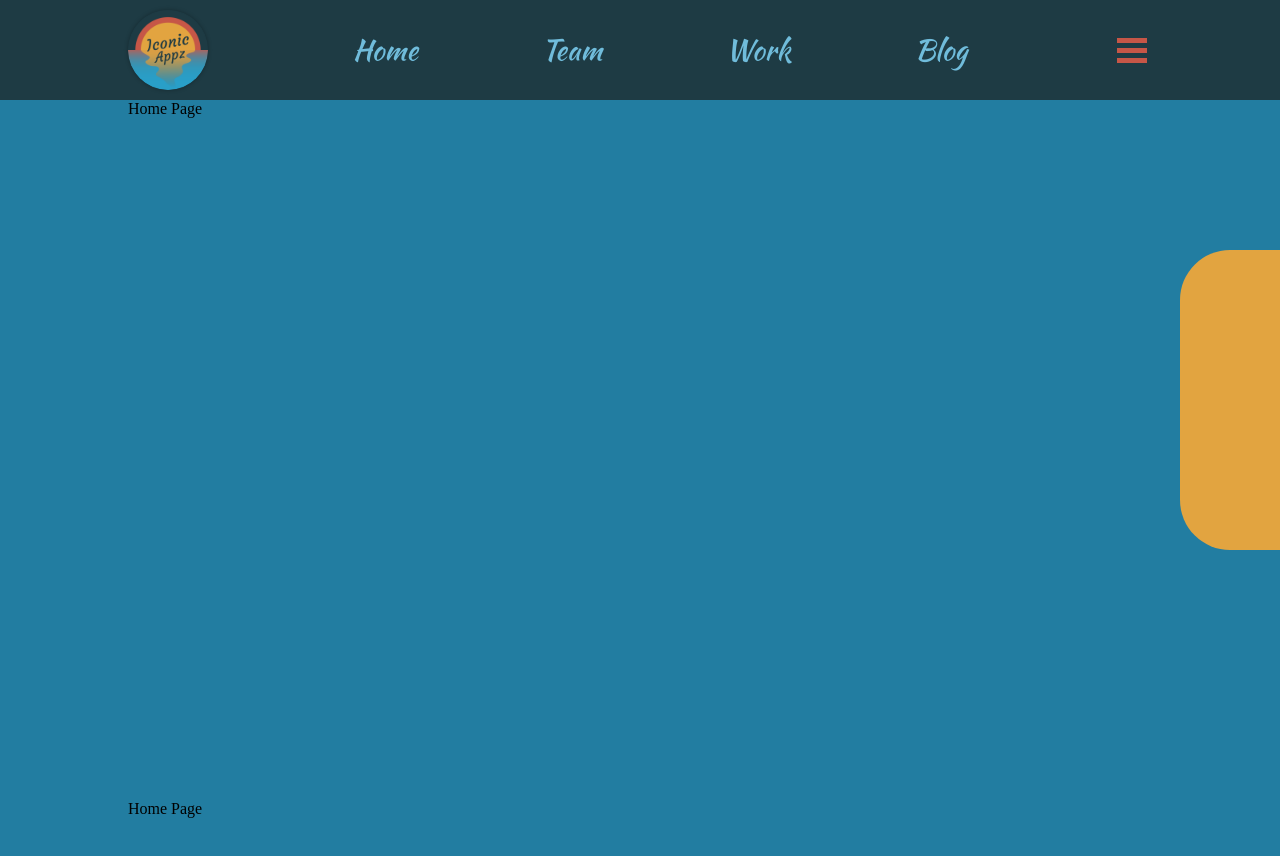
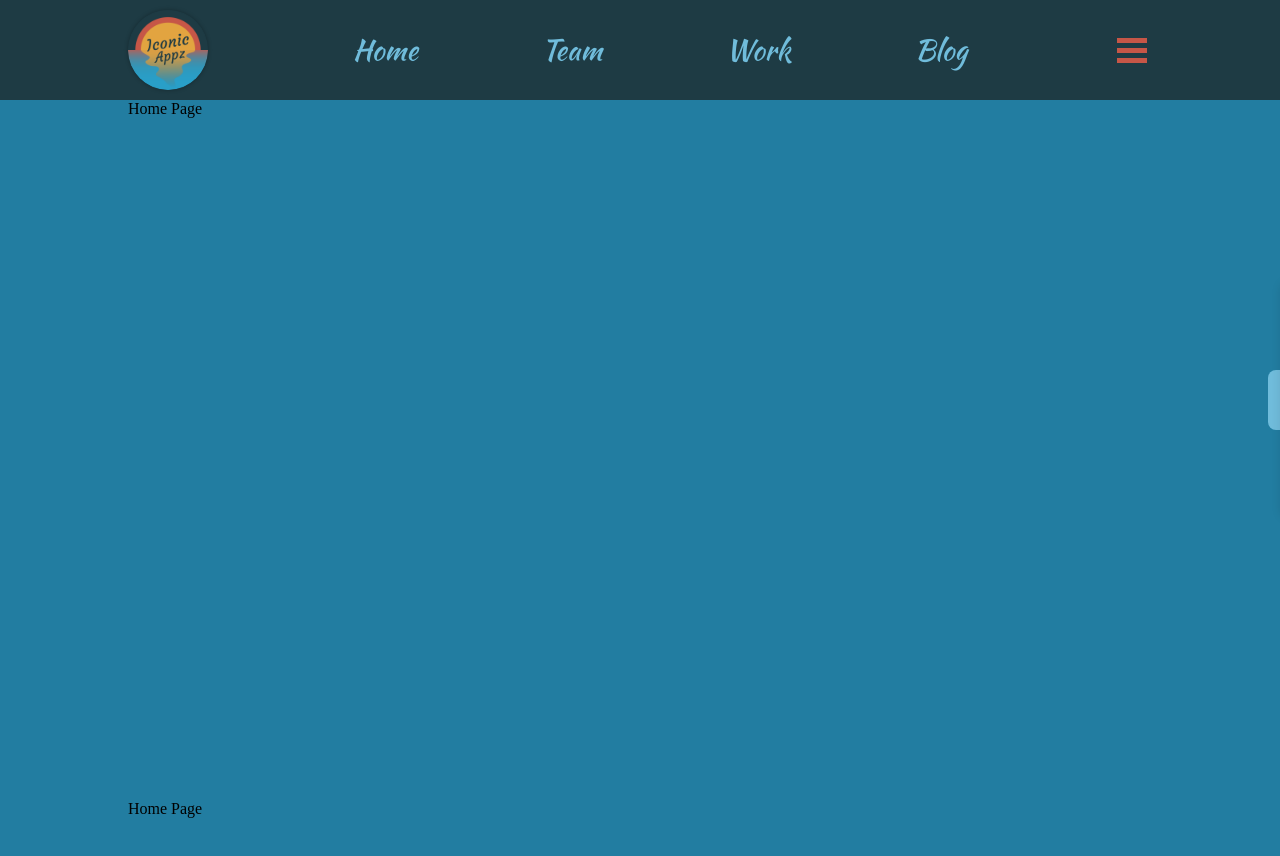
Before and after one commit to nikita-reva/iconic-appz, a React (Create React App) app: page / in a window 1280 px wide. Shown: the top 856 px of the page. Built offline with nearby package versions, Linux system fonts and the light colour scheme.

Commit message:
Social media bar adr added

```diff
--- a/src/features/nav/navbar.tsx
+++ b/src/features/nav/navbar.tsx
@@ -39,7 +39,7 @@ export const Navbar: React.FC<NavbarProps> = (props) => {
         </NavLink>
         <NavElements>
           <NavElement>
-            <NavLink to="/home">Home</NavLink>
+            <NavLink to="/">Home</NavLink>
           </NavElement>
           <NavElement>
             <NavLink to="/team">Team</NavLink>
--- a/src/features/social-media-bar/social-media-bar.animations.ts
+++ b/src/features/social-media-bar/social-media-bar.animations.ts
@@ -1 +1,71 @@
-export const socialMediaBarHover = {};
+export const containerVariants = {
+  initial: {
+    x: 60,
+    y: '-50%',
+  },
+  hoverStart: {
+    x: 0,
+    transition: {
+      type: 'tween',
+      duration: 0.5,
+    },
+  },
+  hoverEnd: {
+    x: 60,
+    transition: {
+      type: 'tween',
+      duration: 0.5,
+      delay: 0.5,
+    },
+  },
+};
+
+export const beamVariants = {
+  hoverStart: {
+    left: 8,
+    height: '88%',
+    width: '80%',
+    borderRadius: '30px',
+    boxShadow:
+      'box-shadow: 0 0 5px var(--beam-color), 0 0 15px var(--beam-color), 0 0 30px var(--beam-color), 0 0 45px var(--beam-color)',
+    transition: {
+      type: 'spring',
+      duration: 0.5,
+      bounce: 0.8,
+      delay: 0.5,
+    },
+  },
+  hoverEnd: {
+    left: -12,
+    height: 60,
+    width: 24,
+    borderRadius: '30px',
+  },
+};
+
+export const reflectionVariants = {
+  initial: { skewY: '45deg', y: 0 },
+  hoverStart: {
+    y: '-200%',
+    transition: {
+      duration: 0.4,
+      delay: 0.6,
+    },
+  },
+  hoverEnd: {
+    y: 0,
+    transition: {
+      duration: 0.4,
+    },
+  },
+};
+
+export const iconHover = {
+  scale: 1.2,
+  transition: {
+    type: 'spring',
+    damping: 0.8,
+    stiffness: 120,
+    mass: 0.8,
+  },
+};
--- a/src/features/social-media-bar/social-media-bar.styles.tsx
+++ b/src/features/social-media-bar/social-media-bar.styles.tsx
@@ -1,33 +1,76 @@
 import styled from 'styled-components';
+import { motion } from 'framer-motion';
 
-export const SocialMediaBarContainer = styled.div`
+import { iconHover } from './social-media-bar.animations';
+
+export const SocialMediaBarContainer = styled(motion.div)`
+  --beam-color: var(--iconic-paleblue);
   position: fixed;
-  background: var(--iconic-yellow);
   top: 50vh;
   right: 0px;
+  width: 60px;
+  height: 240px;
+  border-radius: 12px 0 0 12px;
+  display: flex;
+  justify-content: center;
+  align-items: center;
+`;
+
+interface BeamProps {
+  beamColor?: string;
+}
+
+export const Beam = styled(motion.div)<BeamProps>`
+  --beam-color: ${({ beamColor }) =>
+    beamColor ? beamColor : 'var(--iconic-paleblue)'};
+  position: absolute;
+  left: -12px;
+  top: 50%;
   transform: translateY(-50%);
-  width: 100px;
-  height: 100px;
+  width: 24px;
+  height: 60px;
+  border-radius: 8px;
+  background: var(--beam-color);
+`;
 
-  &:before {
-    content: '';
-    position: absolute;
-    top: -100px;
-    left: 0;
-    background: var(--iconic-yellow);
-    width: 100px;
-    height: 100px;
-    border-radius: 50% 0 0 0;
-  }
+export const SocialMediaBarElements = styled.div`
+  position: relative;
+  overflow: hidden;
+  width: 100%;
+  height: 100%;
+  border-radius: 12px 0 0 12px;
+  z-index: 1;
+  display: flex;
+  justify-content: space-around;
+  padding: 12px 0;
+  align-items: center;
+  flex-direction: column;
+  box-shadow: 0 0px 10px rgba(0, 0, 0, 0.1);
+  background: var(--iconic-darkblue);
 
-  &:after {
-    content: '';
-    position: absolute;
-    left: 0;
-    bottom: -100px;
-    background: var(--iconic-yellow);
-    width: 100px;
-    height: 100px;
-    border-radius: 0 0 0 50%;
+  @supports (
+    (-webkit-backdrop-filter: blur(15px)) or (backdrop-filter: blur(15px))
+  ) {
+    border-left: 1px solid rgba(255, 255, 255, 0.1);
+    background: rgba(255, 255, 255, 0.06);
+    -webkit-backdrop-filter: blur(15px);
+    backdrop-filter: blur(15px);
   }
 `;
+
+export const Reflection = styled(motion.div)`
+  position: absolute;
+  bottom: 0;
+  width: 400%;
+  height: 50%;
+  background: linear-gradient(to top, transparent, rgba(255, 255, 255, 0.12));
+`;
+
+export const IconContainer = styled(motion.a).attrs(() => ({
+  whileHover: iconHover,
+}))`
+  color: #fff;
+  font-size: 2rem;
+  cursor: pointer;
+  text-decoration: none;
+`;
--- a/src/features/social-media-bar/social-media-bar.tsx
+++ b/src/features/social-media-bar/social-media-bar.tsx
@@ -1,5 +1,78 @@
-import { SocialMediaBarContainer } from './social-media-bar.styles';
+import { VscGithub } from 'react-icons/vsc';
+import { GrInstagram, GrLinkedinOption } from 'react-icons/gr';
+import { FiTwitter } from 'react-icons/fi';
 
-export const SocialMediaBar = () => {
-  return <SocialMediaBarContainer></SocialMediaBarContainer>;
+import {
+  IconContainer,
+  Beam,
+  SocialMediaBarContainer,
+  SocialMediaBarElements,
+  Reflection,
+} from './social-media-bar.styles';
+import { useAnimation } from 'framer-motion';
+import {
+  containerVariants,
+  beamVariants,
+  reflectionVariants,
+} from './social-media-bar.animations';
+
+interface SocialMediaBarProps {
+  beamColor?: string;
+}
+
+export const SocialMediaBar: React.FC<SocialMediaBarProps> = ({
+  beamColor,
+}) => {
+  const containerControls = useAnimation();
+  const beamControls = useAnimation();
+  const reflectionControls = useAnimation();
+
+  return (
+    <SocialMediaBarContainer
+      variants={containerVariants}
+      initial="initial"
+      animate={containerControls}
+      onHoverStart={(e) => {
+        containerControls.start('hoverStart');
+        beamControls.start('hoverStart');
+        reflectionControls.start('hoverStart');
+      }}
+      onHoverEnd={(e) => {
+        beamControls.start('hoverEnd');
+        containerControls.start('hoverEnd');
+        reflectionControls.start('hoverEnd');
+      }}
+    >
+      <Beam
+        beamColor={beamColor}
+        variants={beamVariants}
+        animate={beamControls}
+      />
+      <SocialMediaBarElements>
+        <Reflection
+          variants={reflectionVariants}
+          initial={'initial'}
+          animate={reflectionControls}
+        />
+        <IconContainer href="https://github.com/nikita-reva" target="_blank">
+          <VscGithub />
+        </IconContainer>
+        <IconContainer
+          href="https://www.linkedin.com/in/niko-reva-291275169/"
+          target="_blank"
+        >
+          <GrLinkedinOption />
+        </IconContainer>
+        <IconContainer
+          href="https://www.instagram.com/iconicappz/"
+          target="_blank"
+        >
+          <GrInstagram />
+        </IconContainer>
+        <IconContainer href="https://twitter.com/NiketasR" target="_blank">
+          <FiTwitter />
+        </IconContainer>
+      </SocialMediaBarElements>
+    </SocialMediaBarContainer>
+  );
 };
```
